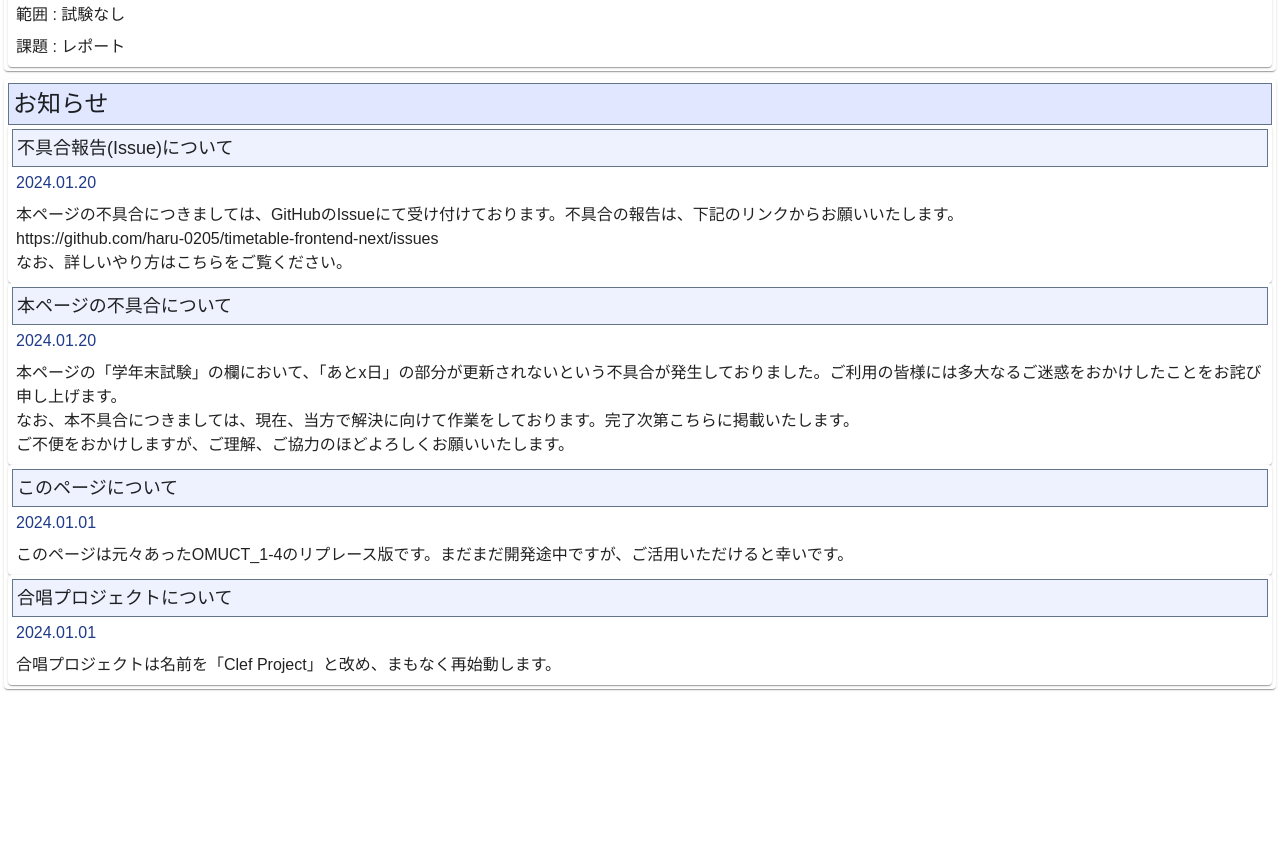
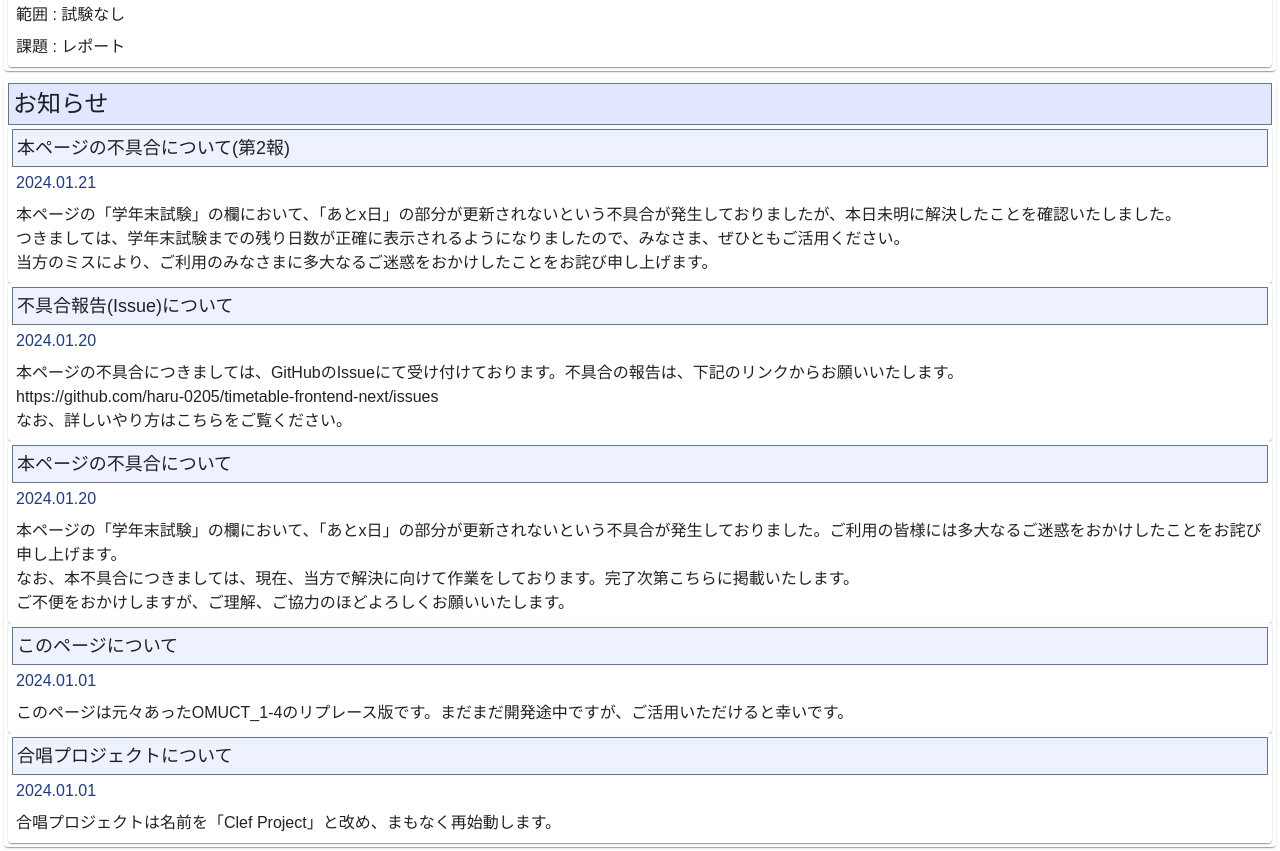
Before and after one commit to klef-lec-test/linux-intro, a Next.js app: page / in a window 1280 px wide. Shown: the part 887-1738 px from the top of the page. Before the commit the page ends 1580 px from the top, so only its background shows below. Built offline with nearby package versions, Linux system fonts and the light colour scheme; a web font is replaced by a local one.

Commit message:
update 1 file and create 1 file

```diff
--- a/src/components/infomations.tsx
+++ b/src/components/infomations.tsx
@@ -1,27 +1,6 @@
 import { Paper } from "@mui/material"
+import INFOMATIONS from "../data/imfomations.json"
 
-const INFOMATIONS = [
-  {
-    title: "不具合報告(Issue)について",
-    date: "2024.01.20",
-    contents: "本ページの不具合につきましては、GitHubのIssueにて受け付けております。不具合の報告は、下記のリンクからお願いいたします。\n<a href=\"https://github.com/haru-0205/timetable-frontend-next/issues\">https://github.com/haru-0205/timetable-frontend-next/issues\</a>\nなお、詳しいやり方は<a href=\"https://timetable-frontend-next.vercel.app/help/how-to-raise-issue\">こちら</a>をご覧ください。"
-  },
-  {
-    title: "本ページの不具合について",
-    date: "2024.01.20",
-    contents: "本ページの「学年末試験」の欄において、「あとx日」の部分が更新されないという不具合が発生しておりました。ご利用の皆様には多大なるご迷惑をおかけしたことをお詫び申し上げます。\nなお、本不具合につきましては、現在、当方で解決に向けて作業をしております。完了次第こちらに掲載いたします。\nご不便をおかけしますが、ご理解、ご協力のほどよろしくお願いいたします。"
-  },
-  {
-    title: "このページについて",
-    date: "2024.01.01",
-    contents: "このページは元々あったOMUCT_1-4のリプレース版です。まだまだ開発途中ですが、ご活用いただけると幸いです。"
-  },
-  {
-    title: "合唱プロジェクトについて",
-    date: "2024.01.01",
-    contents: "合唱プロジェクトは名前を「Clef Project」と改め、まもなく再始動します。"
-  }
-]
 
 const Infomations = () => {
   return (
--- /dev/null
+++ b/src/data/imfomations.json
@@ -0,0 +1,27 @@
+[
+  {
+    "title": "本ページの不具合について(第2報)",
+    "date": "2024.01.21",
+    "contents": "本ページの「学年末試験」の欄において、「あとx日」の部分が更新されないという不具合が発生しておりましたが、本日未明に解決したことを確認いたしました。\nつきましては、学年末試験までの残り日数が正確に表示されるようになりましたので、みなさま、ぜひともご活用ください。\n当方のミスにより、ご利用のみなさまに多大なるご迷惑をおかけしたことをお詫び申し上げます。"
+  },
+  {
+    "title": "不具合報告(Issue)について",
+    "date": "2024.01.20",
+    "contents": "本ページの不具合につきましては、GitHubのIssueにて受け付けております。不具合の報告は、下記のリンクからお願いいたします。\n<a href=\"https://github.com/haru-0205/timetable-frontend-next/issues\">https://github.com/haru-0205/timetable-frontend-next/issues</a>\nなお、詳しいやり方は<a href=\"https://timetable-frontend-next.vercel.app/help/how-to-raise-issue\">こちら</a>をご覧ください。"
+  },
+  {
+    "title": "本ページの不具合について",
+    "date": "2024.01.20",
+    "contents": "本ページの「学年末試験」の欄において、「あとx日」の部分が更新されないという不具合が発生しておりました。ご利用の皆様には多大なるご迷惑をおかけしたことをお詫び申し上げます。\nなお、本不具合につきましては、現在、当方で解決に向けて作業をしております。完了次第こちらに掲載いたします。\nご不便をおかけしますが、ご理解、ご協力のほどよろしくお願いいたします。"
+  },
+  {
+    "title": "このページについて",
+    "date": "2024.01.01",
+    "contents": "このページは元々あったOMUCT_1-4のリプレース版です。まだまだ開発途中ですが、ご活用いただけると幸いです。"
+  },
+  {
+    "title": "合唱プロジェクトについて",
+    "date": "2024.01.01",
+    "contents": "合唱プロジェクトは名前を「Clef Project」と改め、まもなく再始動します。"
+  }
+]
```
